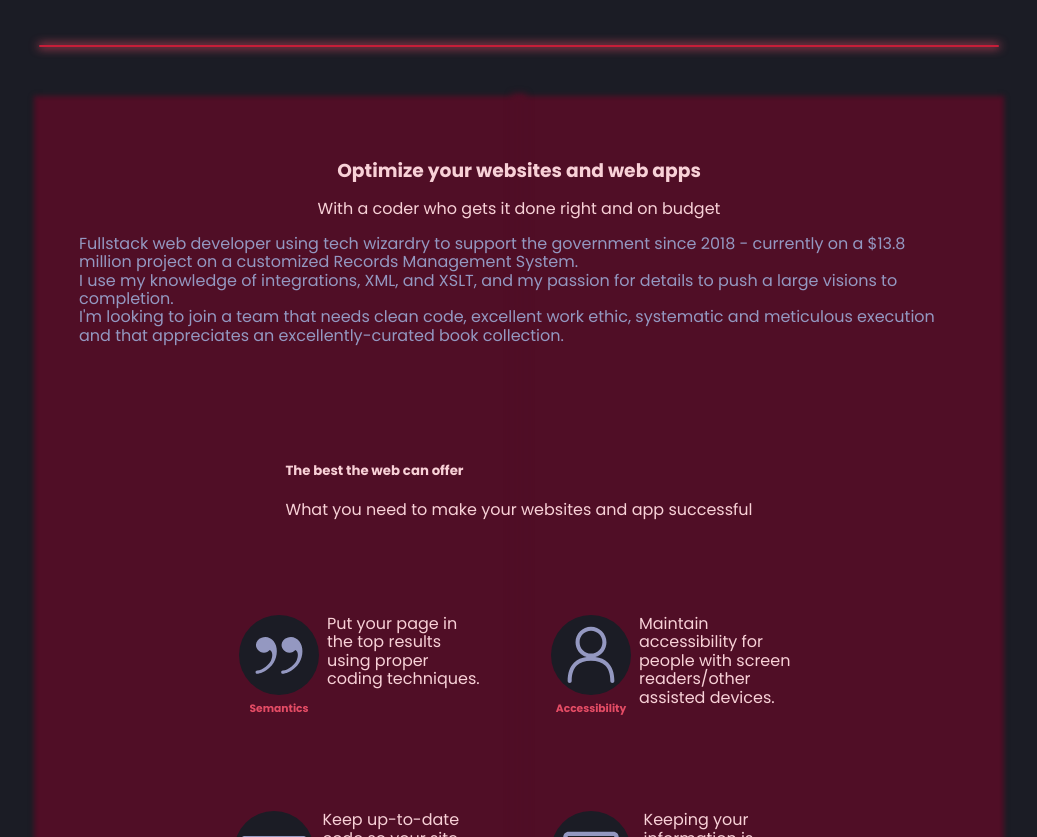
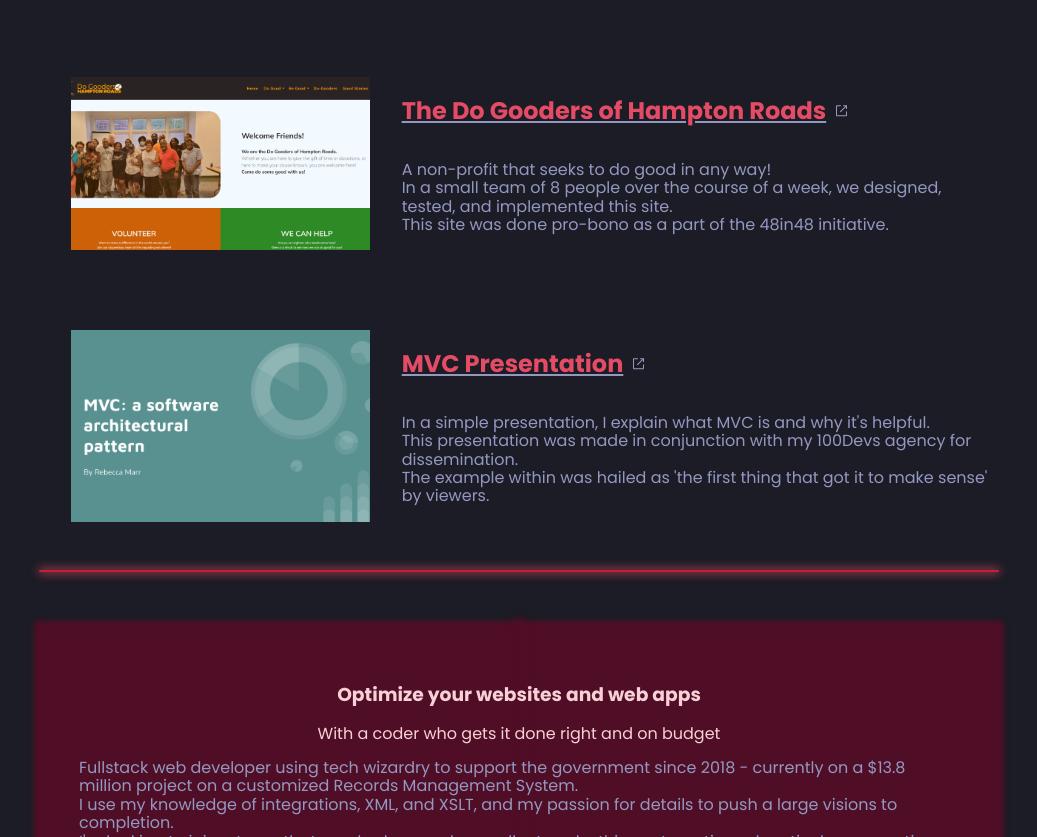
Before and after one commit to bekkemarr/bekkemarr.github.io, a plain HTML site: page index.html in a window 1280 px wide. Shown: the part 1007-1844 px from the top of the page, without its empty margins (121-1158 px from the left). Drawn offline with Linux system fonts and the light colour scheme; a script that the page names is missing.

Commit message:
adding portfolio items + descriptions to metadata

```diff
--- a/index.html
+++ b/index.html
@@ -2,8 +2,8 @@
 <html lang="en">
 	<head>
     	<meta charset="utf-8">
-    	<meta name="description" content="Your description goes here">
-    	<meta name="keywords" content="one, two, three">
+    	<meta name="description" content="Rebecca Marr's portfolio as an experienced and adept software developer">
+    	<meta name="keywords" content="portfolio, marr, software, developer">
 
 		<title>Rebecca Marr: The Portfolio</title>
         <!-- font -->
@@ -26,16 +26,6 @@
   888   888  888    .o d8(  888  888   888  888    .o  888
  o888o o888o `Y8bod8P' `Y888""8o `Y8bod88P" `Y8bod8P' d888b
 
-
-
-!whatever
-?whoever
-*wherever
-^whenever
-&however
-~something else I ran out of ideas
-TODO
-//eat potatoes
 -->
         <header>
             <!-- position fixed -->
@@ -108,12 +98,13 @@ TODO
 
 -->
         <section id="projects">
+            <!-- 1 -->
             <div class="project">
                 <div class="portfolio-image">
                     <img src="missamericafoundation.png">
                 </div>
                 <div class="portfolio-text">
-                    <a class="text-icon-inline override-anchor" href="https://missamerica.s3.48in48.org/">
+                    <a class="text-icon-inline override-anchor" href="https://themissamericafoundation.org/">
                         <h2 class="is-text-marr-pink">The Miss America Foundation</h2>
                         <span class="icon">
                             <svg width="15" height="15" viewBox="0 0 15 15" fill="none" xmlns="http://www.w3.org/2000/svg"><path d="M3 2C2.44772 2 2 2.44772 2 3V12C2 12.5523 2.44772 13 3 13H12C12.5523 13 13 12.5523 13 12V8.5C13 8.22386 12.7761 8 12.5 8C12.2239 8 12 8.22386 12 8.5V12H3V3L6.5 3C6.77614 3 7 2.77614 7 2.5C7 2.22386 6.77614 2 6.5 2H3ZM12.8536 2.14645C12.9015 2.19439 12.9377 2.24964 12.9621 2.30861C12.9861 2.36669 12.9996 2.4303 13 2.497L13 2.5V2.50049V5.5C13 5.77614 12.7761 6 12.5 6C12.2239 6 12 5.77614 12 5.5V3.70711L6.85355 8.85355C6.65829 9.04882 6.34171 9.04882 6.14645 8.85355C5.95118 8.65829 5.95118 8.34171 6.14645 8.14645L11.2929 3H9.5C9.22386 3 9 2.77614 9 2.5C9 2.22386 9.22386 2 9.5 2H12.4999H12.5C12.5678 2 12.6324 2.01349 12.6914 2.03794C12.7504 2.06234 12.8056 2.09851 12.8536 2.14645Z" fill="currentColor" fill-rule="evenodd" clip-rule="evenodd"></path></svg>
@@ -125,29 +116,41 @@ TODO
                     </p>
                 </div>
             </div>
-            <!-- <div class="project">
-                <div>
-                    <img>
+            <!-- 2 -->
+            <div class="project">
+                <div class="portfolio-image">
+                    <img src="dogoodersofhamptonroads.PNG">
                 </div>
-                <div>
-                    <h2 class="is-text-marr-pink">#</h2>
-                    <p class="is-text-secondary">
-                        <br>
-                        <br>
-                        </p>
+                <div class="portfolio-text">
+                    <a class="text-icon-inline override-anchor" href="https://dogoodershamptonroads.org/">
+                        <h2 class="is-text-marr-pink">The Do Gooders of Hampton Roads</h2>
+                        <span class="icon">
+                            <svg width="15" height="15" viewBox="0 0 15 15" fill="none" xmlns="http://www.w3.org/2000/svg"><path d="M3 2C2.44772 2 2 2.44772 2 3V12C2 12.5523 2.44772 13 3 13H12C12.5523 13 13 12.5523 13 12V8.5C13 8.22386 12.7761 8 12.5 8C12.2239 8 12 8.22386 12 8.5V12H3V3L6.5 3C6.77614 3 7 2.77614 7 2.5C7 2.22386 6.77614 2 6.5 2H3ZM12.8536 2.14645C12.9015 2.19439 12.9377 2.24964 12.9621 2.30861C12.9861 2.36669 12.9996 2.4303 13 2.497L13 2.5V2.50049V5.5C13 5.77614 12.7761 6 12.5 6C12.2239 6 12 5.77614 12 5.5V3.70711L6.85355 8.85355C6.65829 9.04882 6.34171 9.04882 6.14645 8.85355C5.95118 8.65829 5.95118 8.34171 6.14645 8.14645L11.2929 3H9.5C9.22386 3 9 2.77614 9 2.5C9 2.22386 9.22386 2 9.5 2H12.4999H12.5C12.5678 2 12.6324 2.01349 12.6914 2.03794C12.7504 2.06234 12.8056 2.09851 12.8536 2.14645Z" fill="currentColor" fill-rule="evenodd" clip-rule="evenodd"></path></svg>
+                        </span>
+                    </a>
+                    <p class="is-text-secondary">A non-profit that seeks to do good in any way!
+                    <br>In a small team of 8 people over the course of a week, we designed, tested, and implemented this site.
+                    <br>This site was done pro-bono as a part of the 48in48 initiative.
+                    </p>
                 </div>
-            </div> -->
-            <!-- <div class="project">
-                <div>
-                    <img>
+            </div>
+            <!-- 3 -->
+            <div class="project">
+                <div class="portfolio-image">
+                    <img src="mvcpresentation.PNG">
                 </div>
-                <div>
-                    <h2 class="is-text-marr-pink">#</h2>
-                    <p class="is-text-secondary">
-                        <br>
-                        <br>
-                        </p>
-                </div> -->
+                <div class="portfolio-text">
+                    <a class="text-icon-inline override-anchor" href="https://docs.google.com/presentation/d/e/2PACX-1vR_DWAZvvvhKTyJb8AjWL6ff31tyqKbSKm8G7XE1gp6KjQasMWdeSoY9rWqUU896-B0N1i3ge5u9rKT/pub?start=false&loop=false&delayms=10000">
+                        <h2 class="is-text-marr-pink">MVC Presentation</h2>
+                        <span class="icon">
+                            <svg width="15" height="15" viewBox="0 0 15 15" fill="none" xmlns="http://www.w3.org/2000/svg"><path d="M3 2C2.44772 2 2 2.44772 2 3V12C2 12.5523 2.44772 13 3 13H12C12.5523 13 13 12.5523 13 12V8.5C13 8.22386 12.7761 8 12.5 8C12.2239 8 12 8.22386 12 8.5V12H3V3L6.5 3C6.77614 3 7 2.77614 7 2.5C7 2.22386 6.77614 2 6.5 2H3ZM12.8536 2.14645C12.9015 2.19439 12.9377 2.24964 12.9621 2.30861C12.9861 2.36669 12.9996 2.4303 13 2.497L13 2.5V2.50049V5.5C13 5.77614 12.7761 6 12.5 6C12.2239 6 12 5.77614 12 5.5V3.70711L6.85355 8.85355C6.65829 9.04882 6.34171 9.04882 6.14645 8.85355C5.95118 8.65829 5.95118 8.34171 6.14645 8.14645L11.2929 3H9.5C9.22386 3 9 2.77614 9 2.5C9 2.22386 9.22386 2 9.5 2H12.4999H12.5C12.5678 2 12.6324 2.01349 12.6914 2.03794C12.7504 2.06234 12.8056 2.09851 12.8536 2.14645Z" fill="currentColor" fill-rule="evenodd" clip-rule="evenodd"></path></svg>
+                        </span>
+                    </a>
+                    <p class="is-text-secondary">In a simple presentation, I explain what MVC is and why it's helpful.
+                    <br>This presentation was made in conjunction with my 100Devs agency for dissemination.
+                    <br>The example within was hailed as 'the first thing that got it to make sense' by viewers.
+                    </p>
+                </div>
             </div>
         </section>
 <!--
```
Also changed, not shown: dogoodersofhamptonroads.PNG (added), mvcpresentation.PNG (added), 1 other file.
